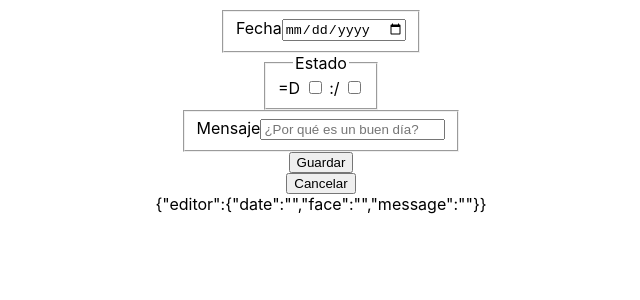
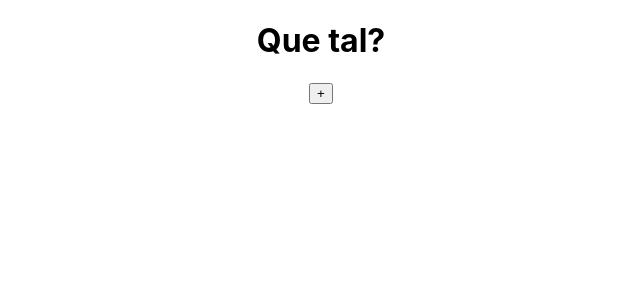
Before and after one commit to eva-lm/formacion-online-life-calendar-eva-lm, a React (Create React App) app: page / in a window 1280 px wide. Shown: the top 300 px of the page, without its empty margins (319-959 px from the left). Built offline with nearby package versions, Linux system fonts and the light colour scheme.

Commit message:
fix code and add router

```diff
--- a/package.json
+++ b/package.json
@@ -7,6 +7,7 @@
     "node-sass": "^4.13.0",
     "react": "^16.11.0",
     "react-dom": "^16.11.0",
+    "react-router-dom": "^5.1.2",
     "react-scripts": "3.2.0"
   },
   "scripts": {
--- a/src/components/App.js
+++ b/src/components/App.js
@@ -1,12 +1,24 @@
 import React from "react";
 import Editor from "./Editor";
 import Calendar from "./Calendar";
+import Home from "./Home";
+import Detail from "./Detail";
 import "../stylesheets/App.scss";
+import { Switch, Route } from "react-router-dom";
 
 function App() {
   return (
     <div className="App">
-      <Editor />
+      <Switch>
+        <Route
+          exact
+          path="/"
+          render={() => {
+            return <Home />;
+          }}
+        />
+        <Route path="/editor" component={Detail} />
+      </Switch>
     </div>
   );
 }
--- a/src/components/Calendar.js
+++ b/src/components/Calendar.js
@@ -1,10 +1,19 @@
 import React from "react";
-//import Editor from "./Editor";
+import Editor from "./Editor";
+import { Link } from "react-router-dom";
 
 const Calendar = props => {
   console.log("soy las props del calendario", props);
   const { editor } = props;
-  return <p>{editor.face}</p>;
+
+  return (
+    <div>
+      <h1>Que tal?</h1>
+      <Link className="go__calendar" to="/editor">
+        <button className="go_calendar">+</button>
+      </Link>
+    </div>
+  );
 };
 
 export default Calendar;
--- /dev/null
+++ b/src/components/Detail.js
@@ -0,0 +1,12 @@
+import React from "react";
+import Editor from "./Editor";
+
+const Detail = props => {
+  return (
+    <div>
+      <Editor />
+    </div>
+  );
+};
+
+export default Detail;
--- a/src/components/Editor.js
+++ b/src/components/Editor.js
@@ -1,6 +1,7 @@
 import React from "react";
 import Calendar from "./Calendar";
 import "../stylesheets/Editor.scss";
+import { Link } from "react-router-dom";
 
 class Editor extends React.Component {
   constructor(props) {
@@ -8,6 +9,7 @@ class Editor extends React.Component {
 
     this.state = {
       editor: {
+        color: "form",
         date: "",
         face: "",
         message: ""
@@ -16,7 +18,7 @@ class Editor extends React.Component {
     this.handleDate = this.handleDate.bind(this);
     this.handleFace = this.handleFace.bind(this);
     this.handleMessage = this.handleMessage.bind(this);
-    this.saveData = this.saveData.bind(this);
+    this.handleClick = this.handleClick.bind(this);
   }
   handleDate(ev) {
     const date = ev.target.value;
@@ -62,8 +64,9 @@ class Editor extends React.Component {
     });
   }
 
-  saveData(ev) {
+  handleClick(ev) {
     ev.preventDefault();
+    this.saveData = true;
     this.setState(prevState => {
       return {
         editor: {
@@ -71,14 +74,24 @@ class Editor extends React.Component {
         }
       };
     });
-    alert(this.state);
+    //alert("carita añadida!");
   }
+  handleBack() {}
 
   render() {
     const { editor, date, face, message } = this.state;
-
+    if (this.saveData === true) {
+      return (
+        <div>
+          <p>{editor.face}</p>
+          <Link to="/" className="back">
+            <button onClick={this.handleBack}>Volver</button>
+          </Link>
+        </div>
+      );
+    }
     return (
-      <form className="form">
+      <form className="form hidden" id="idForm">
         <fieldset>
           <label htmlFor="date">Fecha</label>
           <input
@@ -125,13 +138,13 @@ class Editor extends React.Component {
             />
           </label>
         </fieldset>
-        <button className="save" onClick={this.saveData}>
+        <button className="save" onClick={this.handleClick}>
           Guardar
         </button>
-        <button className="cancel">Cancelar</button>
+        <Link to="/" className="back">
+          <button className="cancel">Cancelar</button>
+        </Link>
         <span>{JSON.stringify(this.state)}</span>
-
-        <Calendar editor={editor} />
       </form>
     );
   }
--- /dev/null
+++ b/src/components/Home.js
@@ -0,0 +1,12 @@
+import React from "react";
+import Calendar from "./Calendar";
+
+const Home = props => {
+  return (
+    <div>
+      <Calendar />
+    </div>
+  );
+};
+
+export default Home;
--- a/src/index.js
+++ b/src/index.js
@@ -2,5 +2,11 @@ import React from "react";
 import ReactDOM from "react-dom";
 import "./index.scss";
 import App from "./components/App";
+import { HashRouter } from "react-router-dom";
 
-ReactDOM.render(<App />, document.getElementById("root"));
+ReactDOM.render(
+  <HashRouter>
+    <App />
+  </HashRouter>,
+  document.getElementById("root")
+);
```
Also changed, not shown: 1 other file (tests, documents, lock files or other folders).
